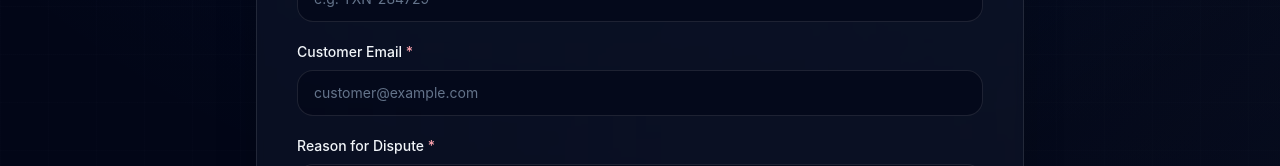
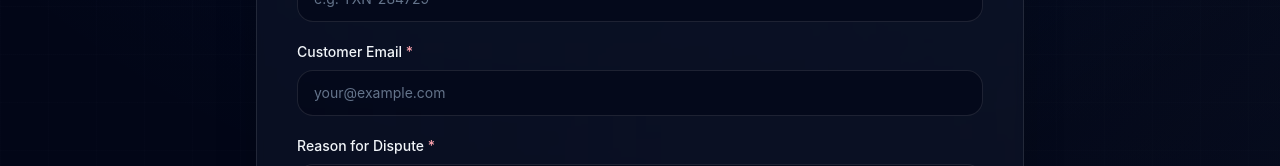
Before and after one commit to Lazyruther/Customer-Disputes-, a Next.js app: page / in a window 1280 px wide. Shown: the part 714-880 px from the top of the page. Built offline with nearby package versions, Linux system fonts and the light colour scheme.

Commit message:
Update customer email placeholder

```diff
--- a/app/page.tsx
+++ b/app/page.tsx
@@ -465,7 +465,7 @@ export default function RefundRequestPage() {
                   onChange={(event) => handleChange("customerEmail", event.target.value)}
                   onBlur={() => handleBlur("customerEmail")}
                   className="w-full rounded-2xl border border-white/10 bg-slate-950/60 px-4 py-3 text-sm placeholder:text-slate-500 transition duration-200 ease-in-out focus:border-brand-400 focus:outline-none focus:ring-2 focus:ring-brand-400 hover:border-brand-300/60"
-                  placeholder="customer@example.com"
+                  placeholder="your@example.com"
                   required
                 />
                 {touched.customerEmail && errors.customerEmail && (
```
